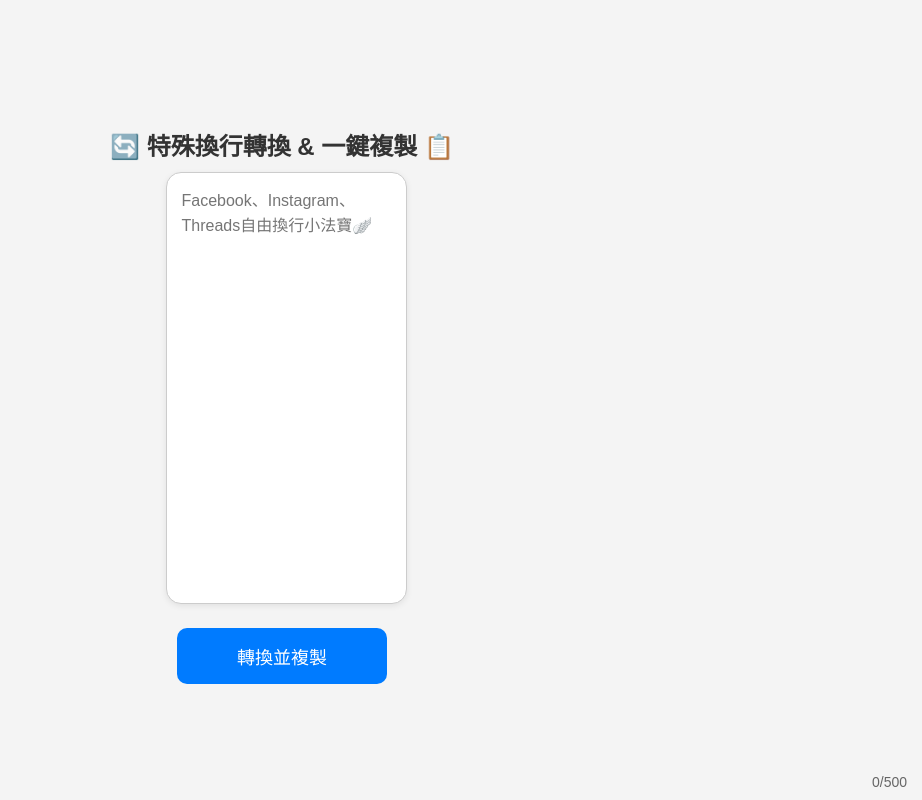
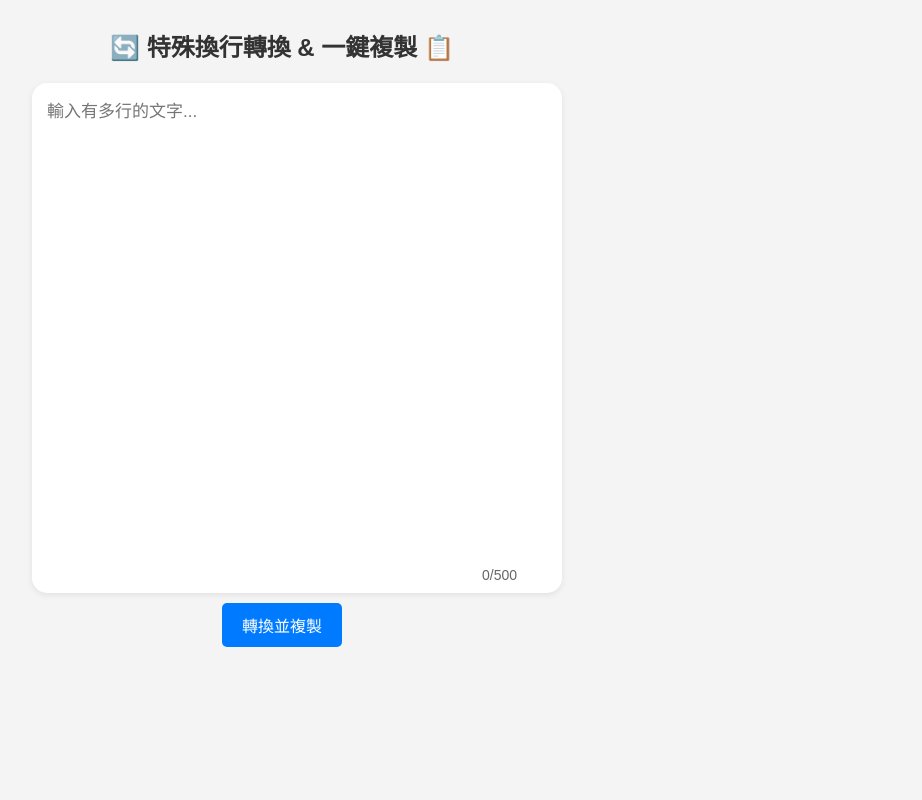
Before and after one commit to Jim245001/NiceTyper, a plain HTML site: page index.html in a window 1280 px wide. Shown: the whole page, without its empty margins (358-1280 px from the left). Drawn offline with Linux system fonts and the light colour scheme; some packages are replaced by stand-ins of ours; a script that the page names is missing; a web font is replaced by a local one.

Commit message:
Revert NiceTyper_1.2_RWD

```diff
--- a/index.html
+++ b/index.html
@@ -7,86 +7,74 @@
     <title>特殊換行轉換 & 一鍵複製</title>
     <script src="https://cdnjs.cloudflare.com/ajax/libs/clipboard.js/2.0.8/clipboard.min.js"></script>
     <style>
-        /* 保持畫面適應手機，不允許水平滾動 */
-        html,
         body {
-            width: 100%;
-            height: 100vh;
-            margin: 0;
-            padding: 0;
-            overflow: hidden;
-            /* 避免滾動 */
             font-family: Arial, sans-serif;
             text-align: center;
             background-color: #f4f4f4;
-            display: flex;
-            flex-direction: column;
-            align-items: center;
-            justify-content: center;
+            padding: 10px;
         }
 
-        /* 標題間距 */
         h2 {
             color: #333;
-            margin: 10px 0;
+            margin-top: 10px;
+            margin-bottom: 20px;
         }
 
-        /* 讓 textarea 占 60% 螢幕高度，確保在手機上不會過小 */
         .textarea-container {
-            width: 90%;
+            position: relative;
+            width: 95%;
             max-width: 500px;
-            margin-bottom: 10px;
+            margin: 0 auto;
         }
 
         textarea {
             width: 100%;
-            height: 50vh;
-            /* 佔據 50% 螢幕高度 */
-            min-height: 200px;
-            /* 最小高度 */
-            max-height: 60vh;
-            /* 最大高度 */
-            font-size: 16px;
+            height: 480px;
+            font-size: 17px;
             line-height: 1.6;
-            border: 1px solid #ccc;
+            border: none;
             border-radius: 15px;
             padding: 15px;
             background-color: #fff;
             box-shadow: 0 2px 6px rgba(0, 0, 0, 0.08);
             resize: none;
+            display: block;
             font-family: 'jfOpenHuninn', sans-serif;
         }
 
-        /* 讓字數顯示固定在 textarea 右下角 */
         #charCount {
             position: absolute;
             bottom: 10px;
             right: 15px;
             font-size: 14px;
             color: #666;
+            /* 預設灰色 */
+            font-family: Arial, sans-serif;
         }
 
-        /* 超過 500 字時變紅 */
+        /* 超過 500 字時變紅色 */
         #charCount.exceed {
             color: red;
             font-weight: bold;
         }
 
-        /* 設定按鈕適應手機大小 */
+
         button {
-            width: 90%;
-            max-width: 500px;
-            padding: 15px;
-            font-size: 18px;
+            padding: 0px;
+            margin: 10px;
+            font-size: 16px;
             border: none;
-            border-radius: 10px;
+            border-radius: 5px;
             cursor: pointer;
-            margin-top: 10px;
         }
 
-        /* 轉換按鈕 */
         .convert-btn {
             color: white;
+            border: none;
+            border-radius: 5px;
+            padding: 10px 20px;
+            font-size: 16px;
+            cursor: pointer;
             transition: background-color 0.3s;
         }
 
@@ -100,23 +88,16 @@
             /* 綠色 */
         }
 
-        /* 按鈕 hover 效果 */
+
         button:hover {
             opacity: 0.8;
         }
 
-        /* 手機 RWD 微調 */
-        @media (max-width: 768px) {
-            textarea {
-                font-size: 14px;
-                height: 55vh;
-                /* 在手機上稍微放大 */
-            }
-
-            button {
-                font-size: 16px;
-                padding: 12px;
-            }
+        @font-face {
+            font-family: 'jfOpenHuninn';
+            src: url('fonts/jf-openhuninn-2.1.ttf') format('truetype');
+            font-weight: normal;
+            font-style: normal;
         }
     </style>
 </head>
@@ -126,7 +107,7 @@
 
     <div>
         <div class="textarea-container">
-            <textarea id="inputText" maxlength="500" placeholder="Facebook、Instagram、Threads自由換行小法寶🪽"></textarea>
+            <textarea id="inputText" maxlength="500" placeholder="輸入有多行的文字..."></textarea>
             <span id="charCount">0/500</span>
         </div>
         <button id="convertCopyBtn" class="convert-btn blue" onclick="convertAndCopy()">轉換並複製</button>
```
